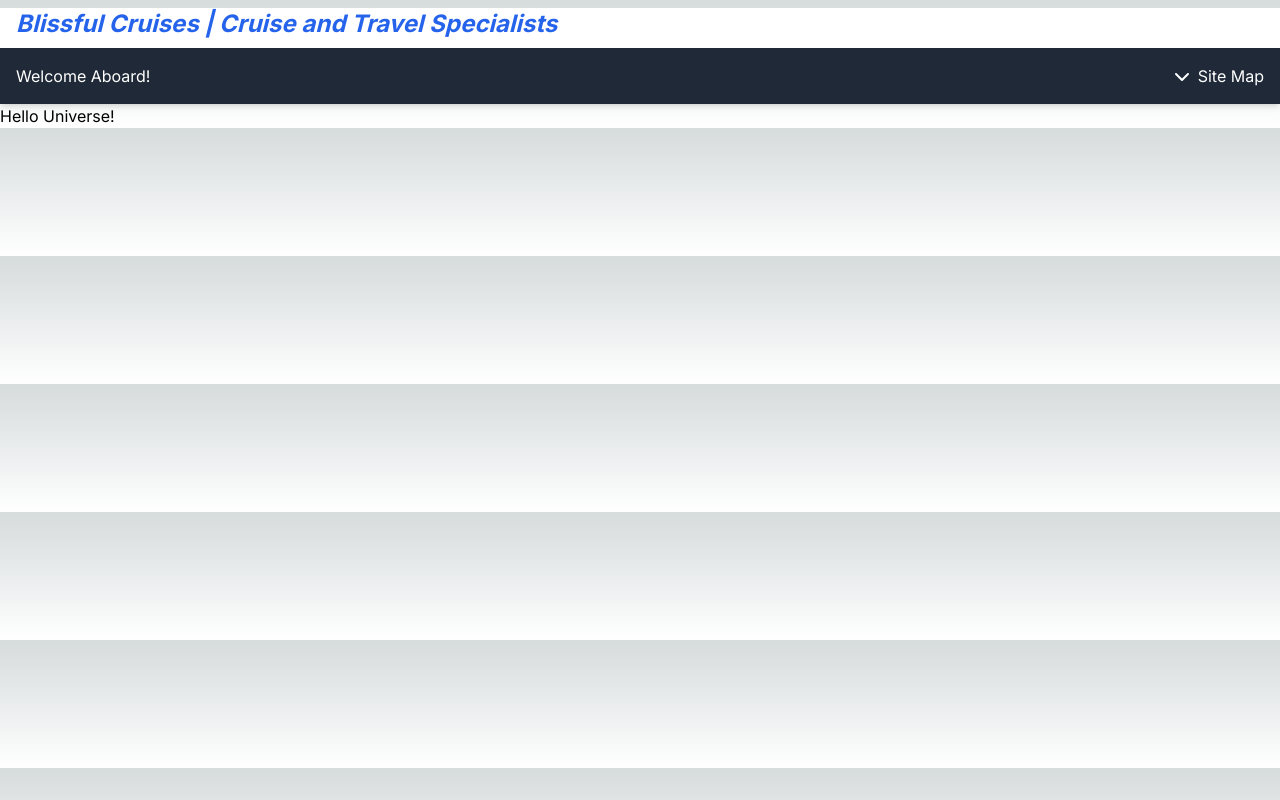
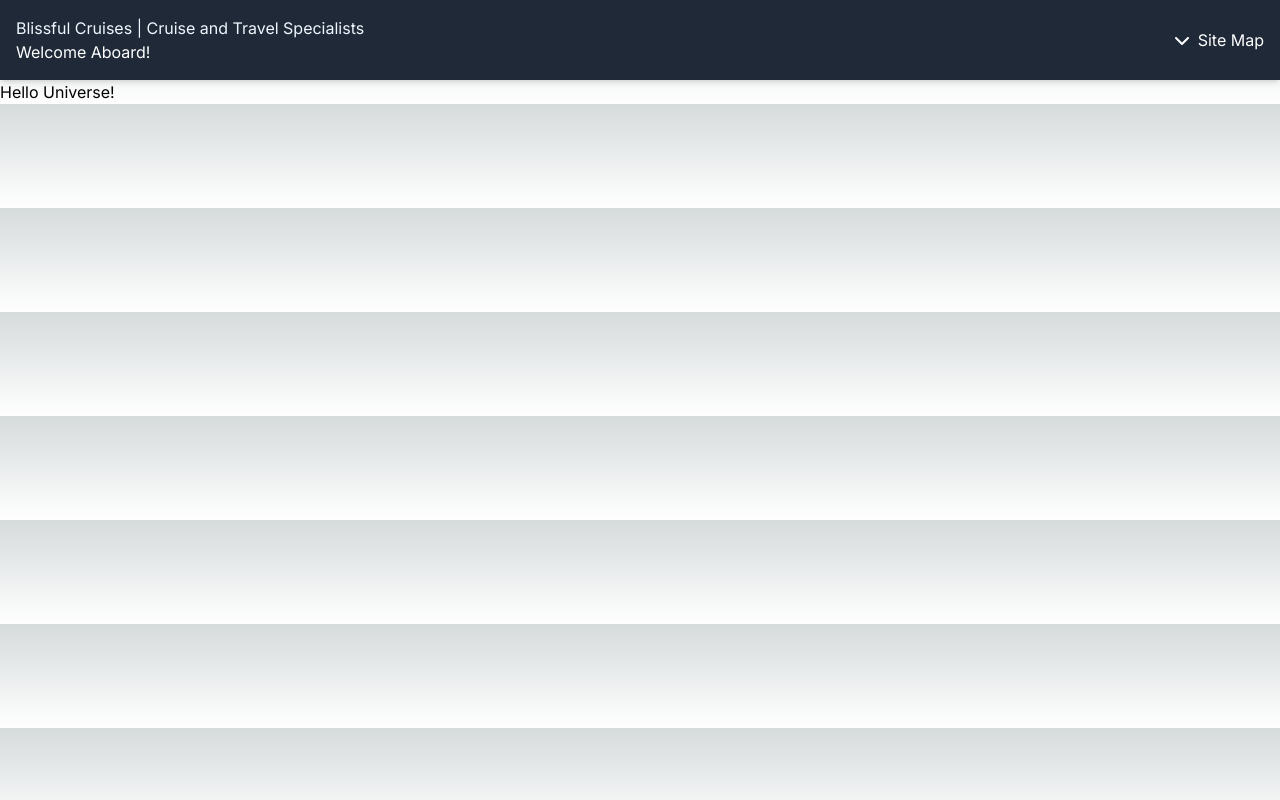
Before and after one commit to tedster827/travel-agency-website, a Next.js app: page / in a window 1280 px wide. Built offline with nearby package versions, Linux system fonts and the light colour scheme.

Commit message:
chore(Header/NavigationBar): moves text elements for cleanup

```diff
--- a/src/app/components/Header/Header.client.tsx
+++ b/src/app/components/Header/Header.client.tsx
@@ -17,9 +17,6 @@ const Header: React.FunctionComponent = () => {
     return (
         // Main Header Container
         <header id={"header"} className={"bg-white text-gray-800 shadow-md"}>
-            <h1 id={"logo"} className={"text-2xl font-bold italic mx-4 my-2"}>
-                <Link href={"/"} className={"text-blue-600 hover:text-blue-800"} >Blissful Cruises | Cruise and Travel Specialists</Link>
-            </h1>
             <NavigationBar/>
         </header>
     )
--- a/src/app/components/Header/NavigationBar.client.tsx
+++ b/src/app/components/Header/NavigationBar.client.tsx
@@ -48,6 +48,8 @@ const NavigationBar: React.FunctionComponent = () => {
             {/*Link component for client-side routing to the home page*/}
             <ul className={"flex items-center justify-between"}>
                 <li>
+                    <Link href={"/"} className={"text-blue-50 hover:text-blue-800"} >Blissful Cruises | Cruise and Travel Specialists</Link>
+                    <br></br>
                     <Link className={"text-white"} href={"/"}>Welcome Aboard!</Link>
                 </li>
                 {/*Dropdown with click and hover functionalities*/}
```
